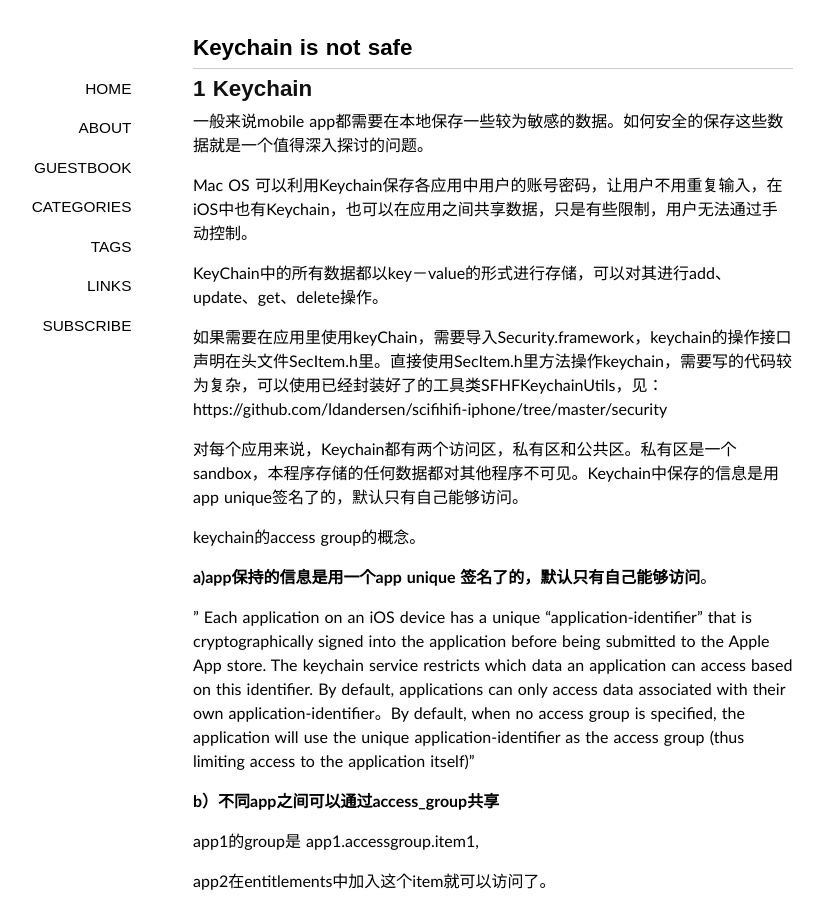
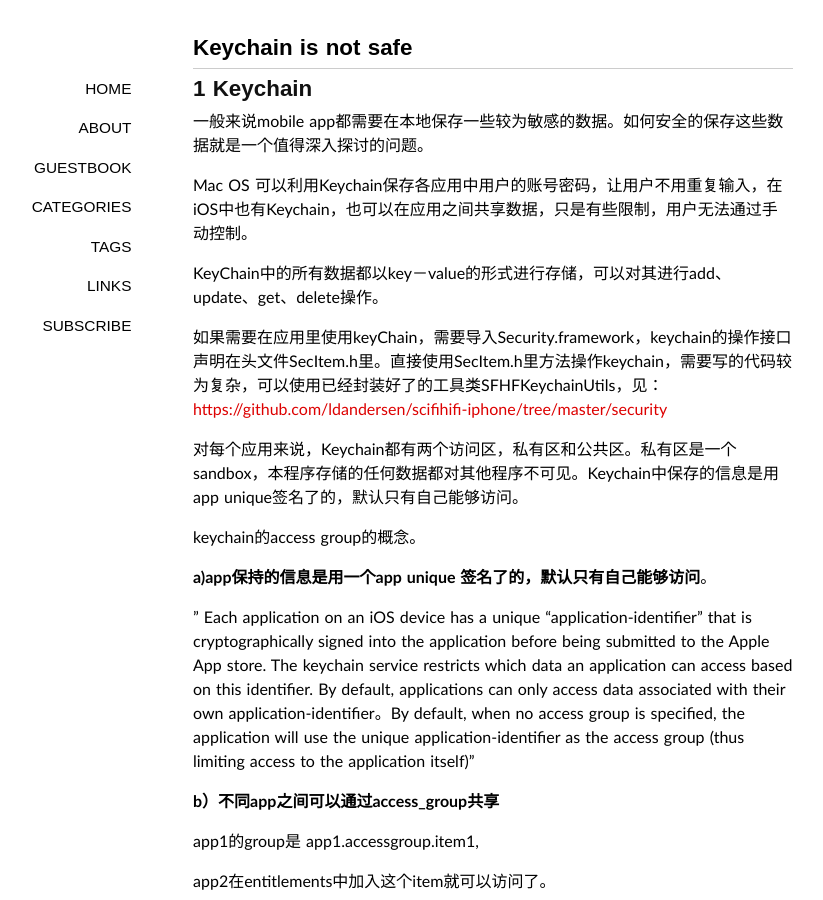
Before and after one commit to wufawei/wufawei.github.com, a Jekyll site: the page built from _posts/201306/2013-06-03-Keychain-is-not-safe.md, in a window 1280 px wide and 900 px high. Shown: the whole window, without its empty margins (147-970 px from the left). Built offline with Jekyll 4.4.1, drawn with Linux system fonts in a browser that asks for light colours; some web fonts are replaced; Markdown is read by kramdown in place of the engine named in the settings; comment, search, counter and statistics services are not loaded; some of the changed text lies outside the part shown.

Commit message:
make url clickable

```diff
--- a/_posts/201306/2013-06-03-Keychain-is-not-safe.md
+++ b/_posts/201306/2013-06-03-Keychain-is-not-safe.md
@@ -16,7 +16,7 @@ Mac OS 可以利用Keychain保存各应用中用户的账号密码，让用户
 
 KeyChain中的所有数据都以key－value的形式进行存储，可以对其进行add、update、get、delete操作。
 
-如果需要在应用里使用keyChain，需要导入Security.framework，keychain的操作接口声明在头文件SecItem.h里。直接使用SecItem.h里方法操作keychain，需要写的代码较为复杂，可以使用已经封装好了的工具类SFHFKeychainUtils，见：https://github.com/ldandersen/scifihifi-iphone/tree/master/security
+如果需要在应用里使用keyChain，需要导入Security.framework，keychain的操作接口声明在头文件SecItem.h里。直接使用SecItem.h里方法操作keychain，需要写的代码较为复杂，可以使用已经封装好了的工具类SFHFKeychainUtils，见：<https://github.com/ldandersen/scifihifi-iphone/tree/master/security>
 
 
 对每个应用来说，Keychain都有两个访问区，私有区和公共区。私有区是一个sandbox，本程序存储的任何数据都对其他程序不可见。Keychain中保存的信息是用app unique签名了的，默认只有自己能够访问。
@@ -95,7 +95,7 @@ b）是**某知名微博**
 
 
 
-1 http://iosdeveloper.diandian.com/post/2012-09-05/40038606930
+1 <http://iosdeveloper.diandian.com/post/2012-09-05/40038606930>
 
 2 [Keychain dumper usage explained](http://www.securitylearn.net/2012/03/27/keychain-dumper-usage-explained/)
 
```
